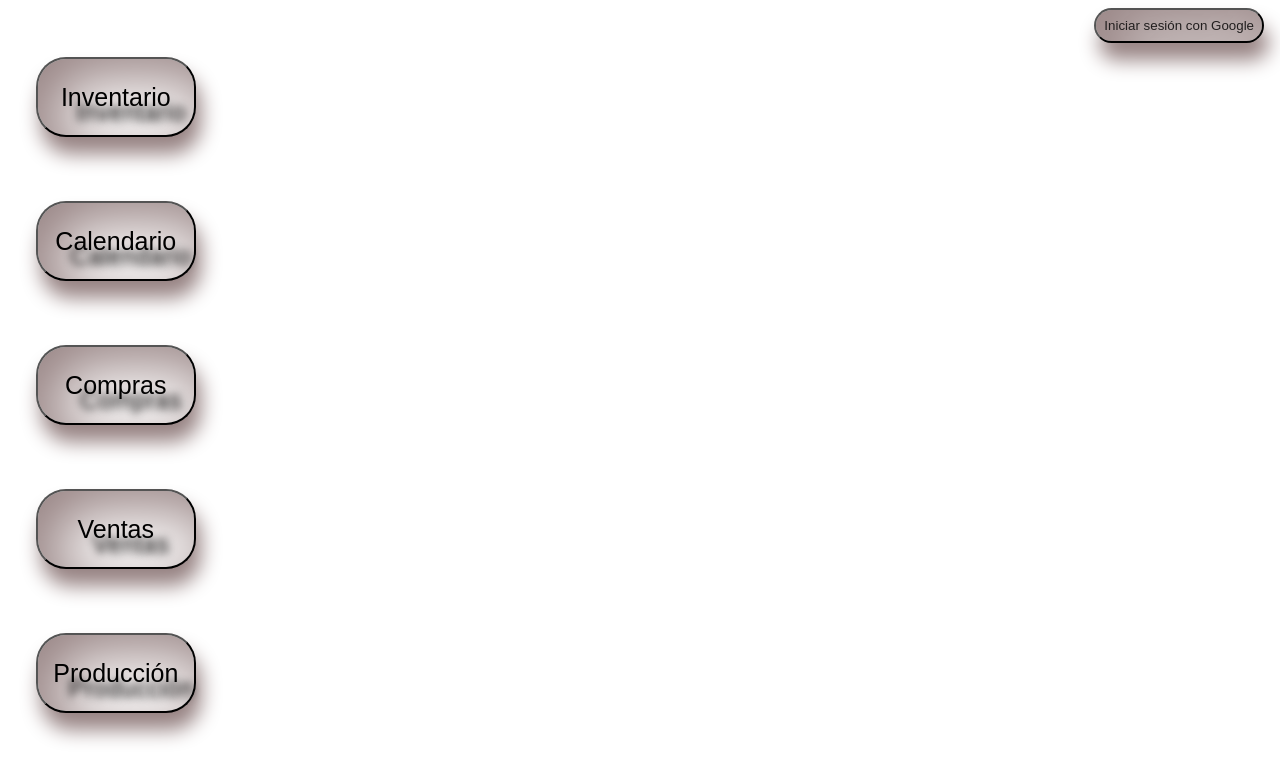
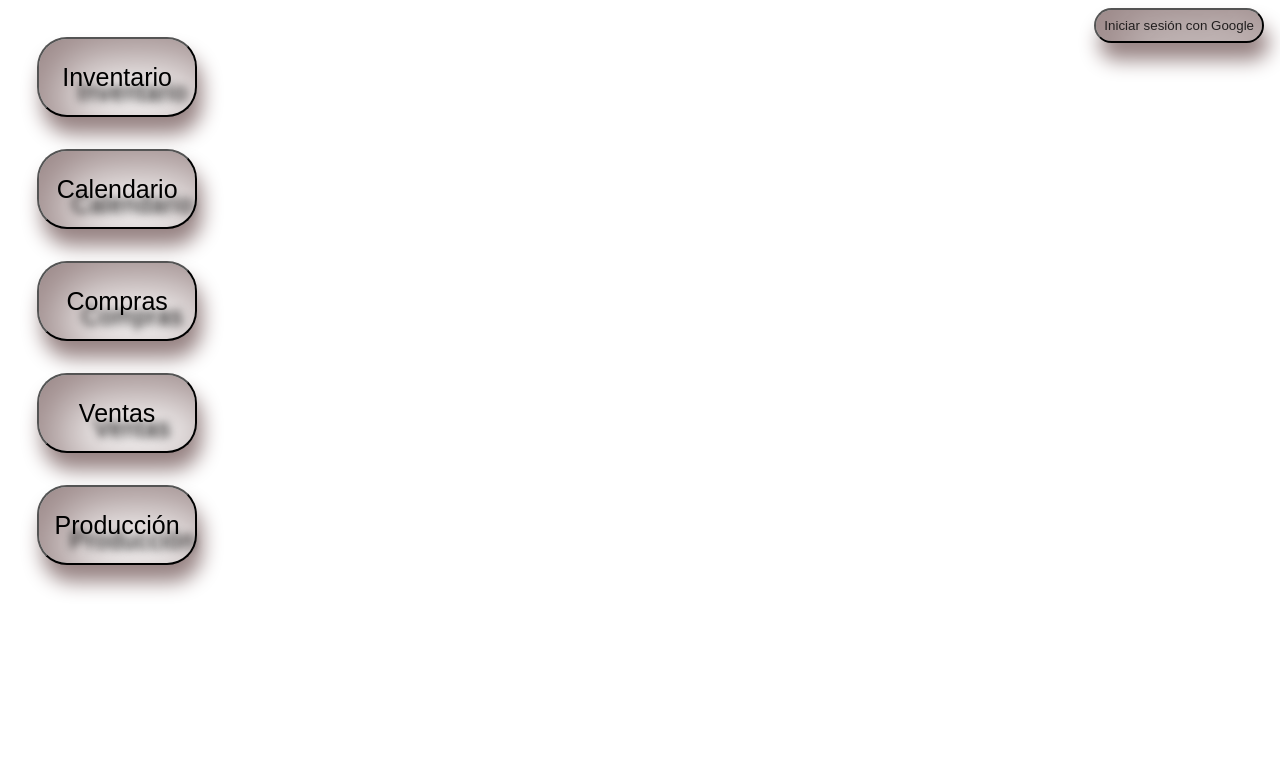
Before and after one commit to ManzCoder-js/megabillaresSCP, a Next.js app: page /Dashboard in a window 1280 px wide. Shown: the top 780 px of the page. Built offline with nearby package versions, Linux system fonts and the light colour scheme; no server answers.

Commit message:
modificados:     src/app/estilos/Dashboard.module.css 	modificados:     src/app/estilos/Inventario.module.css 	modificados:     src/app/estilos/Sidebar.module.css 	modificados:     src/app/globals.css

```diff
--- a/src/app/estilos/Dashboard.module.css
+++ b/src/app/estilos/Dashboard.module.css
@@ -3,6 +3,9 @@
     display: flex;
     flex-direction: row;
     flex-wrap: nowrap;
+    align-items:flex-start;
+    width: 98vw;
+    height: 100%;
 }
 .content{
     display: flex;
@@ -10,6 +13,8 @@
     flex-wrap: nowrap;
     color: #b71c1c;
     text-shadow: 15px 15px 9px #000000;
+    width: 98vw;
+    height: 100%;
 
 }
 @media (max-width: 768px) {
--- a/src/app/estilos/Inventario.module.css
+++ b/src/app/estilos/Inventario.module.css
@@ -4,9 +4,12 @@
   align-items: flex-start;
   flex-direction: column;
   padding: .5rem;
+  width: 80vw;
+  height: 85%;
 }
 .ContenedorInv {
-    width: 100%;
+    width:75vw;
+    height: 100%;
     padding: .5rem;
 }
   .ContenedorInv h1 {
@@ -41,18 +44,23 @@
     align-items: center;
     flex-direction: row;
     border: #ffffff;
-    margin: .5rem;
     padding: .5rem;
-    width: 90%;
-    height: 100%;
+    width: 80%;
+    height:fit-content;
   }
-
+  .ItemCard{
+    width: 100%;
+    height: 50vw;
+}
   .ItemCont p {
     margin: 0.3rem;
     padding: .1rem;
+    height: fit-content;
     display: inline-block;
+    align-items: center;
     word-wrap: break-word;
     overflow-wrap: break-word;
+
   }
 
   .ItemCont button {
@@ -71,7 +79,7 @@
       align-items: center;
       justify-content: center;
       width: 95vw;
-      height: 97%;
+      height: 98%;
     }
     .ContenedorInv {
       height: 100%;
@@ -112,6 +120,7 @@
       align-items: center;
       height: 100vw;
       width: 300px;
+      border-radius: 50px;
       background-color: #978383;
     }
 
--- a/src/app/estilos/Sidebar.module.css
+++ b/src/app/estilos/Sidebar.module.css
@@ -1,18 +1,19 @@
 /* Estilos base */
 .Sidebar {
     border-radius: 50px;
-    width: 15%;
-    height: 90vh;
+    width:20vw ;
+    height: 100%;
     display: flex;
     flex-direction: column;
     flex-wrap: wrap;
-    justify-content: space-around;
     align-items: center;
+    justify-content: space-between;
     padding: 5px;
     margin: .5rem;
   }
 
   .opcion {
+    margin: 1rem;
     height: 5rem;
     border-radius: 30px;
     width: 10rem;
--- a/src/app/globals.css
+++ b/src/app/globals.css
@@ -1,6 +1,7 @@
-html, boby {
-
-  margin: 0;
+html, body {
+  width: 98vw;
+  margin: 0%;
+  padding: 0%;
 }
 
 nav{
```
